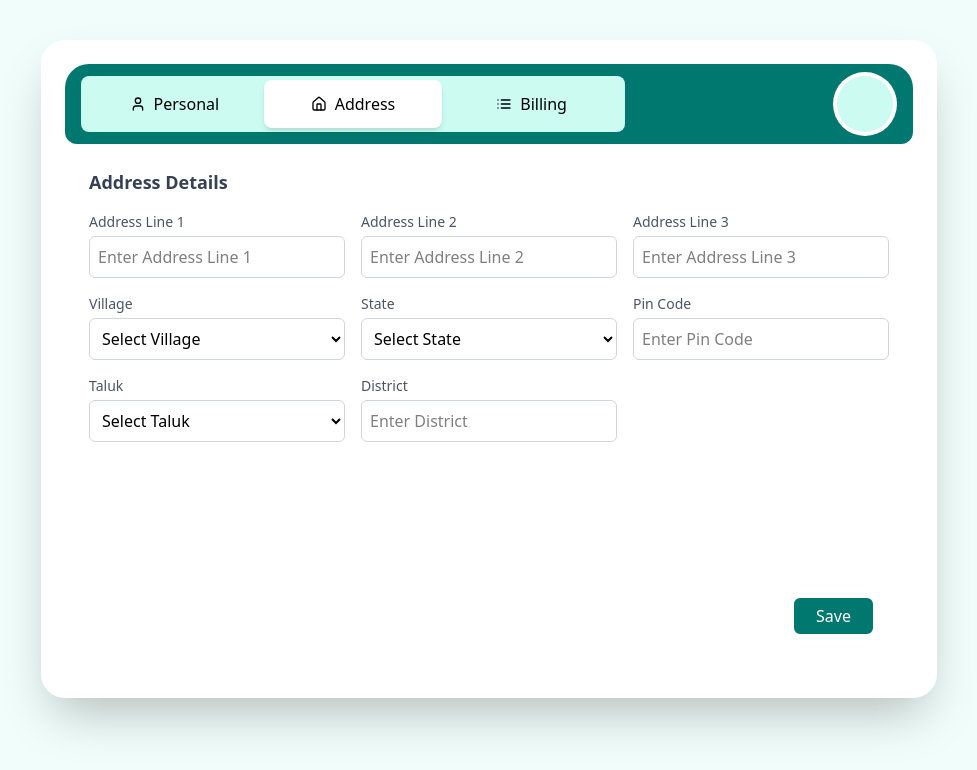
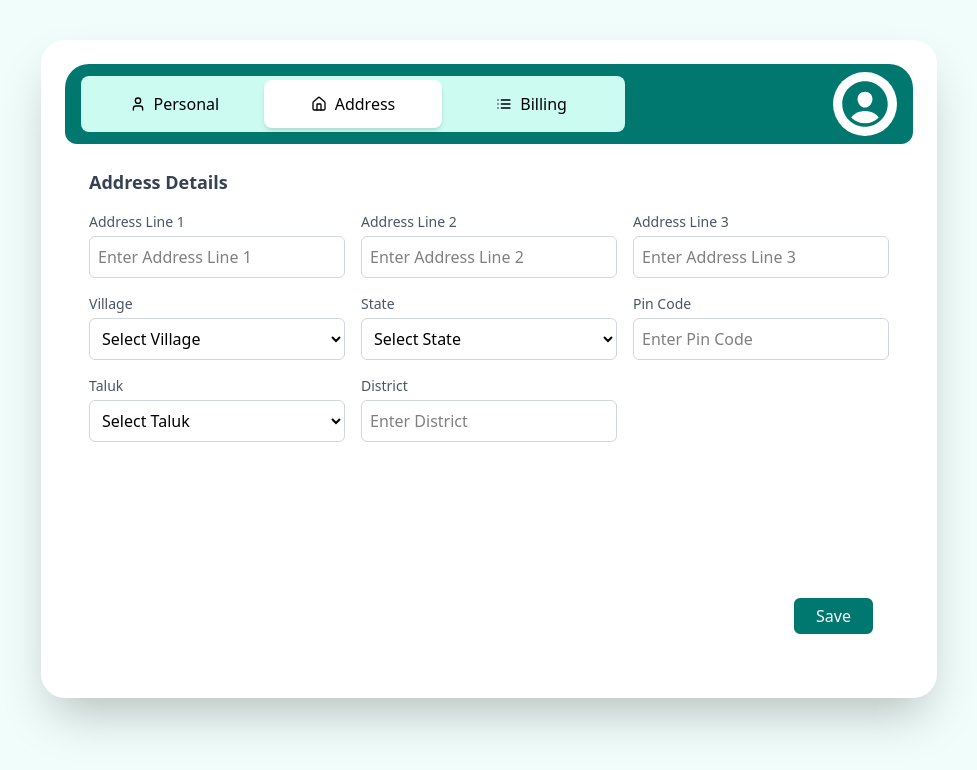
Before and after one commit to Ruturaj2003/multi-step-form-2, a React (Vite) app: page /cane-supplier/address in a window 1280 px wide. Shown: the top 770 px of the page, without its empty margins (151-1128 px from the left). Built offline with nearby package versions, Linux system fonts and the light colour scheme.

Commit message:
Update the Profile pic , and install React Icons

```diff
--- a/package.json
+++ b/package.json
@@ -14,6 +14,7 @@
     "lucide-react": "^0.474.0",
     "react": "^19.0.0",
     "react-dom": "^19.0.0",
+    "react-icons": "^5.4.0",
     "react-router-dom": "^7.1.5",
     "tailwindcss": "^4.0.3"
   },
--- a/src/pages/caneSupplierForm/FormLayout.jsx
+++ b/src/pages/caneSupplierForm/FormLayout.jsx
@@ -1,5 +1,6 @@
 import Navbar from '../../components/caneSupplier/Navbar';
 import { Outlet } from 'react-router-dom';
+import { IoPersonCircle } from 'react-icons/io5';
 
 const FormLayout = () => {
   return (
@@ -10,8 +11,8 @@ const FormLayout = () => {
           {/* Navigation Container */}
           <Navbar></Navbar>
           {/* Profile Picture */}
-          <div className="w-16 h-16 bg-white rounded-full flex items-center justify-center">
-            <div className="w-14 h-14 bg-teal-100 rounded-full"></div>
+          <div className="w-16 h-16 bg-white cursor-pointer rounded-full flex items-center justify-center">
+            <IoPersonCircle className="w-14 h-14 text-teal-700 rounded-full"></IoPersonCircle>
           </div>
         </div>
         {/* Form */}
```
Also changed, not shown: 1 other file (tests, documents, lock files or other folders).
